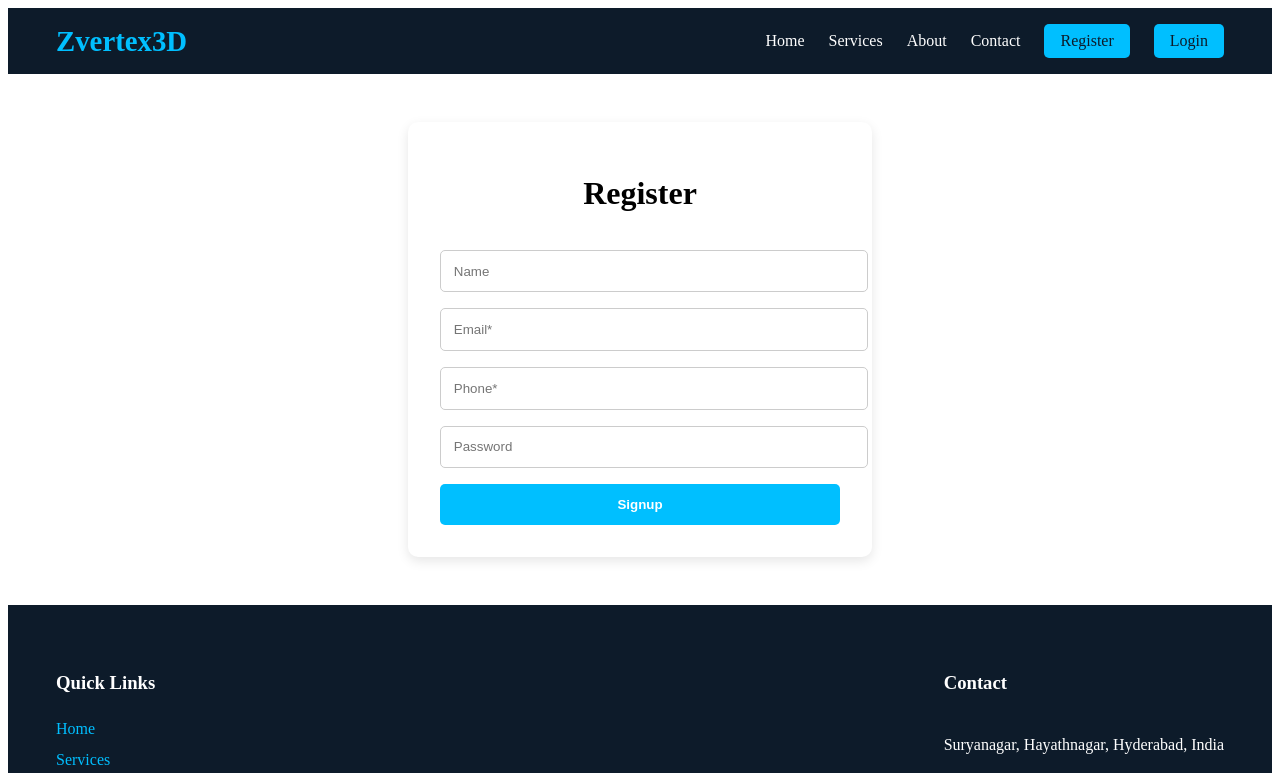
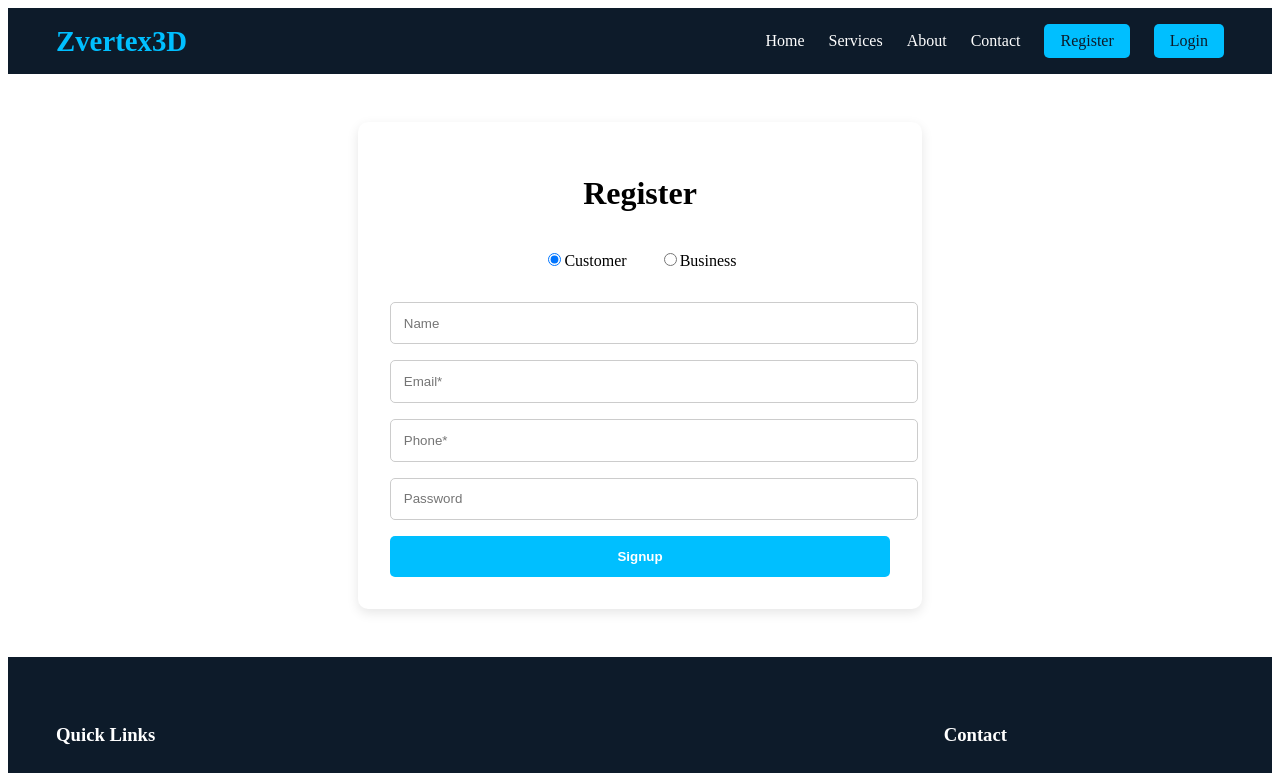
Before and after one commit to zvertex3d/zvertex3d, a React (Create React App) app in the folder client/: page /signup in a window 1280 px wide. Shown: the top 773 px of the page. Built offline with nearby package versions, Linux system fonts and the light colour scheme; no server answers.

Commit message:
added all pages with colors and all

```diff
--- a/client/src/pages/Home.js
+++ b/client/src/pages/Home.js
@@ -1,12 +1,7 @@
 import { useNavigate } from "react-router-dom";
 import { useState, useEffect } from "react";
 
-const slides = [
-  "/hero.jpg",
-  "/hero.jpg",
-  "/hero.jpg"
-];
-
+const slides = ["/hero.jpg","/hero.jpg","/hero.jpg"];
 const reviews = [
   { name: "Rahul", text: "Outstanding quality, fast delivery!", rating: 5 },
   { name: "Sneha", text: "Professional and precise 3D prints.", rating: 5 },
@@ -18,22 +13,31 @@ export default function Home() {
   const [i, setI] = useState(0);
 
   useEffect(() => {
-    const t = setInterval(() => setI((prev) => (prev + 1) % slides.length), 4000);
-    return () => clearInterval(t);
+    const t = setInterval(()=>setI(prev=>(prev+1)%slides.length),4000);
+    return ()=>clearInterval(t);
   }, []);
 
   return (
     <div>
-      {/* Hero Section */}
       <div style={{ ...hero, backgroundImage:`url(${slides[i]})` }}>
         <div style={overlay}>
           <h1 style={{ fontSize:"3rem", marginBottom:"1rem" }}>Transforming Ideas to Reality</h1>
           <p style={{ fontSize:"1.2rem", marginBottom:"1.5rem" }}>Upload your designs, we print them in high precision</p>
-          <button style={btn} onClick={()=>navigate("/services")}>Explore Services</button>
+          <button style={btn} onClick={()=>navigate("/upload")}>Upload Photo</button>
         </div>
       </div>
 
-      {/* Reviews */}
+      <div style={instructions}>
+        <h2>How to Work With Us</h2>
+        <ol style={{ fontSize:"1.1rem", lineHeight:"2" }}>
+          <li>Create an Account</li>
+          <li>Drag and Drop Your 3D Part Files</li>
+          <li>Select Materials & Print Specs</li>
+          <li>Choose Lead Time</li>
+          <li>Review & Checkout / Get Instant Quote</li>
+        </ol>
+      </div>
+
       <div style={reviewsSection}>
         <h2>What Clients Say</h2>
         <div style={reviewGrid}>
@@ -76,10 +80,23 @@ const btn = {
   cursor: "pointer"
 };
 
+const instructions = {
+  background: "#fff",
+  padding: "3rem",
+  textAlign: "center",
+  marginTop: "2rem",
+  borderRadius: "10px",
+  maxWidth: "800px",
+  marginLeft: "auto",
+  marginRight: "auto",
+  boxShadow: "0 4px 12px rgba(0,0,0,0.05)"
+};
+
 const reviewsSection = {
   background: "#F5FAFF",
   padding: "3rem",
-  textAlign: "center"
+  textAlign: "center",
+  marginTop: "2rem"
 };
 
 const reviewGrid = {
--- a/client/src/pages/Signup.js
+++ b/client/src/pages/Signup.js
@@ -2,49 +2,98 @@ import { useState } from "react";
 import api from "../services/api";
 
 export default function Signup() {
-  const [form,set]=useState({});
-  const submit=()=>{
-    if(!form.email || !form.phone) return alert("Email & Phone required");
-    api.post("/auth/signup",form).then(()=>alert("Registered"));
+  const [form, set] = useState({ role: "CUSTOMER" });
+
+  const submit = () => {
+    if (!form.email || !form.phone) return alert("Email & Phone required");
+    if (form.role === "BUSINESS") {
+      if (!form.companyName || !form.location || !form.numPrinters || !form.dailyCapacity) {
+        return alert("All business details are required");
+      }
+    }
+    api.post("/auth/signup", form).then(() => alert("Registered"));
   };
+
   return (
     <div style={container}>
       <h1>Register</h1>
-      <input placeholder="Name" onChange={e=>set({...form,name:e.target.value})} style={input}/>
-      <input placeholder="Email*" required onChange={e=>set({...form,email:e.target.value})} style={input}/>
-      <input placeholder="Phone*" required onChange={e=>set({...form,phone:e.target.value})} style={input}/>
-      <input type="password" placeholder="Password" onChange={e=>set({...form,password:e.target.value})} style={input}/>
+
+      <div style={roleContainer}>
+        <label>
+          <input
+            type="radio"
+            name="role"
+            value="CUSTOMER"
+            checked={form.role === "CUSTOMER"}
+            onChange={() => set({ role: "CUSTOMER" })}
+          />
+          Customer
+        </label>
+        <label>
+          <input
+            type="radio"
+            name="role"
+            value="BUSINESS"
+            checked={form.role === "BUSINESS"}
+            onChange={() => set({ role: "BUSINESS" })}
+          />
+          Business
+        </label>
+      </div>
+
+      <input placeholder="Name" onChange={e => set({ ...form, name: e.target.value })} style={input} />
+      <input placeholder="Email*" required onChange={e => set({ ...form, email: e.target.value })} style={input} />
+      <input placeholder="Phone*" required onChange={e => set({ ...form, phone: e.target.value })} style={input} />
+      <input type="password" placeholder="Password" onChange={e => set({ ...form, password: e.target.value })} style={input} />
+
+      {form.role === "BUSINESS" && (
+        <>
+          <input placeholder="Company Name*" onChange={e => set({ ...form, companyName: e.target.value })} style={input} />
+          <input placeholder="Location*" onChange={e => set({ ...form, location: e.target.value })} style={input} />
+          <input type="number" placeholder="Number of 3D Printers*" onChange={e => set({ ...form, numPrinters: e.target.value })} style={input} />
+          <input type="number" placeholder="Daily Printing Capacity*" onChange={e => set({ ...form, dailyCapacity: e.target.value })} style={input} />
+          <input placeholder="Website (if available)" onChange={e => set({ ...form, website: e.target.value })} style={input} />
+        </>
+      )}
+
       <button onClick={submit} style={btn}>Signup</button>
     </div>
   );
 }
 
 const container = {
-  maxWidth:"400px",
-  margin:"3rem auto",
-  padding:"2rem",
-  background:"#fff",
-  borderRadius:"10px",
-  boxShadow:"0 4px 12px rgba(0,0,0,0.1)",
-  display:"flex",
-  flexDirection:"column",
-  gap:"1rem",
-  textAlign:"center"
+  maxWidth: "500px",
+  margin: "3rem auto",
+  padding: "2rem",
+  background: "#fff",
+  borderRadius: "10px",
+  boxShadow: "0 4px 12px rgba(0,0,0,0.1)",
+  display: "flex",
+  flexDirection: "column",
+  gap: "1rem",
+  textAlign: "center"
+};
+
+const roleContainer = {
+  display: "flex",
+  justifyContent: "center",
+  gap: "2rem",
+  marginBottom: "1rem"
 };
 
 const input = {
-  padding:"0.8rem",
-  borderRadius:"5px",
-  border:"1px solid #ccc",
-  width:"100%",
+  padding: "0.8rem",
+  borderRadius: "5px",
+  border: "1px solid #ccc",
+  width: "100%"
 };
 
 const btn = {
-  padding:"0.8rem",
-  borderRadius:"5px",
-  border:"none",
-  background:"#00BFFF",
-  color:"#fff",
-  fontWeight:"600",
-  cursor:"pointer"
+  padding: "0.8rem",
+  borderRadius: "5px",
+  border: "none",
+  background: "#00BFFF",
+  color: "#fff",
+  fontWeight: "600",
+  cursor: "pointer"
 };
```
